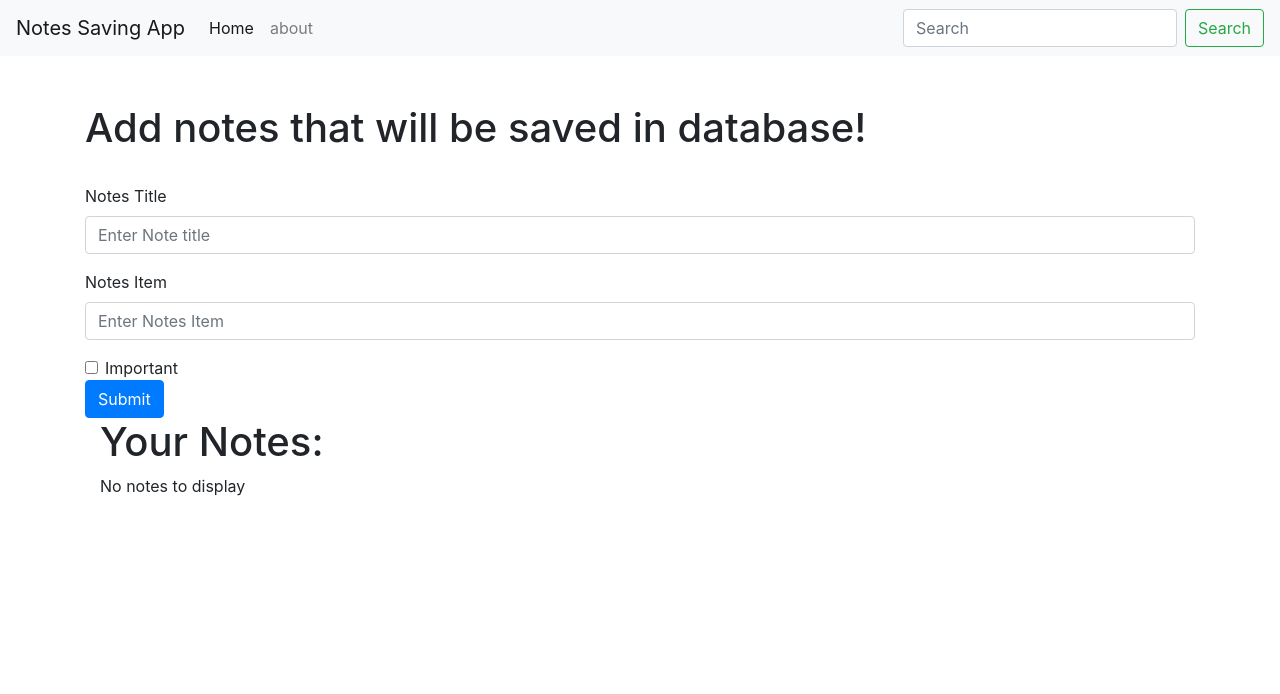
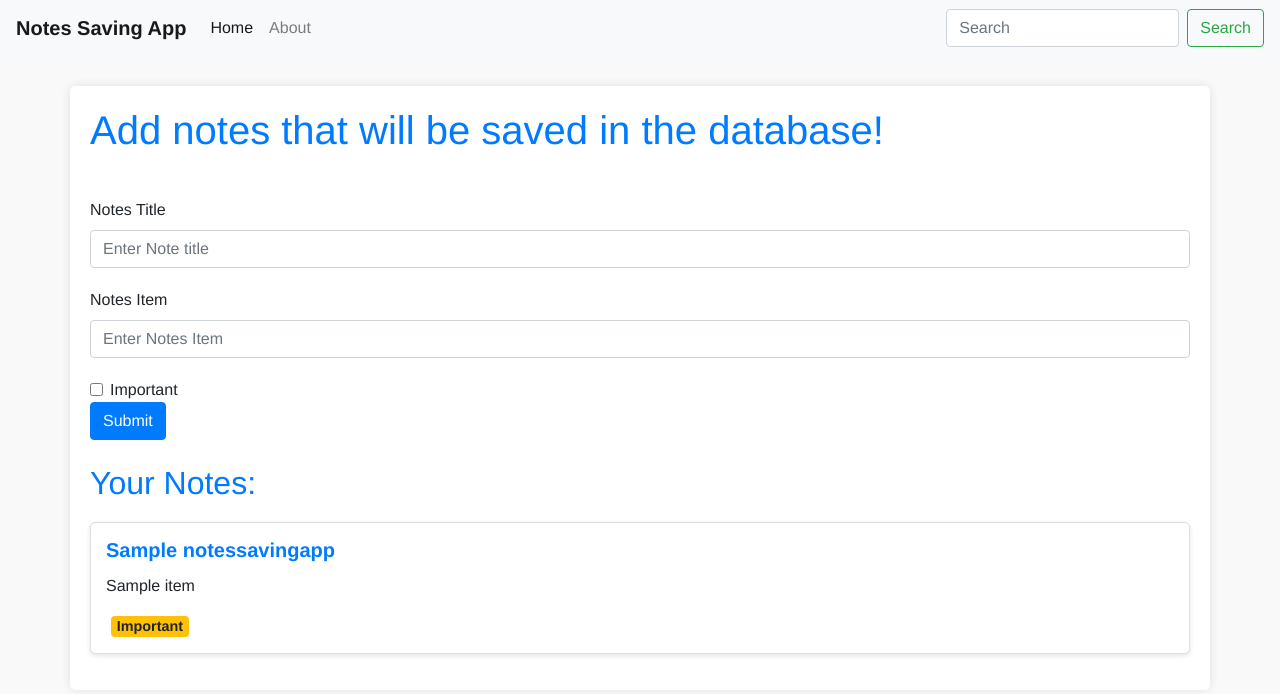
Before and after one commit to GyanPrakashkushwaha/notes-saving-app, a FastAPI app: page / in a window 1280 px wide. Shown: the top 694 px of the page. Run offline with FastAPI, Linux system fonts and the light colour scheme; a database or web service that is not in the repository returns one stand-in record (values such as "Sample title").

Commit message:
Completed....

```diff
--- a/routes/note.py
+++ b/routes/note.py
@@ -13,14 +13,13 @@ async def read_item(request: Request):
     docs = list(client.notesSaving.notesSavingApp.find({}))
 
     docs_new = []
-    for item in docs:
-        # Use get method to access the values and provide a default value of an empty string
-        docs_new.append({
-            "_id": str(item["_id"]),
-            "title": str(item.get('title')),
-            "desc": str(item.get("item")),
-            "item": str(item.get("important"))
-        })
+    for doc in docs:
+        note_dict = {
+            'title': doc['title'],
+            'item': doc['item'],
+            'important': doc['important']
+        }
+        docs_new.append(note_dict)
 
     return templates.TemplateResponse("index.html", {"request": request, 'docs': docs_new})
 
--- a/static/style.css
+++ b/static/style.css
@@ -1 +1,103 @@
-css
+/* static/style.css */
+
+body {
+    font-family: "Helvetica Neue", Arial, sans-serif;
+    background-color: #f9f9f9;
+}
+
+.navbar {
+    background-color: #007bff;
+}
+
+.navbar-brand {
+    color: #fff;
+    font-weight: bold;
+}
+
+.container {
+    margin-top: 30px;
+    padding: 20px;
+    border-radius: 5px;
+    background-color: #ffffff;
+    box-shadow: 0px 0px 10px rgba(0, 0, 0, 0.1);
+}
+
+h1 {
+    color: #007bff;
+    margin-bottom: 20px;
+}
+
+h2 {
+    color: #007bff;
+    margin-bottom: 20px;
+}
+
+.form-group {
+    margin-bottom: 20px;
+}
+
+.form-check {
+    margin-top: 10px;
+}
+
+.btn-primary {
+    background-color: #007bff;
+    border-color: #007bff;
+}
+
+.btn-primary:hover {
+    background-color: #0056b3;
+    border-color: #0056b3;
+}
+
+.notes-list .card {
+    border: 1px solid #ddd;
+    border-radius: 5px;
+    box-shadow: 0px 2px 5px rgba(0, 0, 0, 0.1);
+}
+
+.notes-list .card-body {
+    padding: 15px;
+}
+
+.notes-list .card-title {
+    font-size: 1.25rem;
+    font-weight: bold;
+    color: #007bff;
+}
+
+.notes-list .badge {
+    font-size: 0.9rem;
+    margin-left: 5px;
+    background-color: #ffc107;
+    color: #212529;
+}
+
+#success-message {
+    margin-top: 10px;
+    padding: 10px;
+    border: 1px solid #28a745;
+    border-radius: 5px;
+    background-color: #d4edda;
+    color: #28a745;
+    display: none;
+}
+
+#success-message::before {
+    content: '\2713'; /* Checkmark Unicode character */
+    margin-right: 5px;
+    font-weight: bold;
+    color: #28a745;
+}
+
+@media (max-width: 576px) {
+    .container {
+        padding: 10px;
+    }
+}
+
+@media (min-width: 576px) {
+    .container {
+        padding: 20px;
+    }
+}
--- a/templates/index.html
+++ b/templates/index.html
@@ -6,14 +6,19 @@
     <meta name="viewport" content="width=device-width, initial-scale=1, shrink-to-fit=no">
 
     <!-- Bootstrap CSS -->
-    <link rel="stylesheet" href="https://cdn.jsdelivr.net/npm/bootstrap@4.0.0/dist/css/bootstrap.min.css" integrity="sha384-Gn5384xqQ1aoWXA+058RXPxPg6fy4IWvTNh0E263XmFcJlSAwiGgFAW/dAiS6JXm" crossorigin="anonymous">
+    <link rel="stylesheet" href="https://cdn.jsdelivr.net/npm/bootstrap@4.0.0/dist/css/bootstrap.min.css"
+          integrity="sha384-Gn5384xqQ1aoWXA+058RXPxPg6fy4IWvTNh0E263XmFcJlSAwiGgFAW/dAiS6JXm" crossorigin="anonymous">
 
-    <title>notes saving app</title>
+    <!-- Custom CSS -->
+    <link rel="stylesheet" href="/static/style.css">
+
+    <title>Notes Saving App</title>
 </head>
 <body>
 <nav class="navbar navbar-expand-lg navbar-light bg-light">
     <a class="navbar-brand" href="#">Notes Saving App</a>
-        <button class="navbar-toggler" type="button" data-toggle="collapse" data-target="#navbarSupportedContent" aria-controls="navbarSupportedContent" aria-expanded="false" aria-label="Toggle navigation">
+    <button class="navbar-toggler" type="button" data-toggle="collapse" data-target="#navbarSupportedContent"
+            aria-controls="navbarSupportedContent" aria-expanded="false" aria-label="Toggle navigation">
         <span class="navbar-toggler-icon"></span>
     </button>
 
@@ -23,7 +28,7 @@
                 <a class="nav-link" href="#">Home <span class="sr-only">(current)</span></a>
             </li>
             <li class="nav-item">
-              <a class="nav-link" href="#">about</a>
+                <a class="nav-link" href="#">About</a>
             </li>
         </ul>
         <form class="form-inline my-2 my-lg-0">
@@ -32,24 +37,19 @@
         </form>
     </div>
 </nav>
-
+<div class="container">
+    <h1> Add notes that will be saved in the database!</h1>
     <br/>
-      <br/>
-
-
-      <div class="container">
-
-        <h1> Add notes that will be saved in database!</h1>
-        <br/>
-        <form method="post">
-
+    <form method="post" onsubmit="handleSubmit(event)">
         <div class="form-group">
             <label for="title">Notes Title</label>
-              <input type="text" class="form-control" id="title" name="title" aria-describedby="emailHelp" placeholder="Enter Note title">
+            <input type="text" class="form-control" id="title" name="title" aria-describedby="emailHelp"
+                   placeholder="Enter Note title">
         </div>
         <div class="form-group">
             <label for="item">Notes Item</label>
-              <input type="text" class="form-control" id="item" name="item" aria-describedby="emailHelp" placeholder="Enter Notes Item">
+            <input type="text" class="form-control" id="item" name="item" aria-describedby="emailHelp"
+                   placeholder="Enter Notes Item">
         </div>
         <div class="form-check">
             <input type="checkbox" class="form-check-input" id="important" name="important">
@@ -58,19 +58,61 @@
         <button type="submit" class="btn btn-primary">Submit</button>
     </form>
 
-        <div class="container">
-          <h1>Your Notes:</h1>
-          {% if not docs_new %}
+    <div class="notes-list mt-4">
+        <h2>Your Notes:</h2>
+        {% if not docs %}
             <p>No notes to display</p>
+        {% else %}
+            {% for doc in docs %}
+                <div class="card mb-3">
+                    <div class="card-body">
+                        <h5 class="card-title">{{ doc.title }}</h5>
+                        <p class="card-text">{{ doc.item }}</p>
+                        {% if doc.important %}
+                            <span class="badge badge-warning">Important</span>
                         {% endif %}
-          {% for doc in docs_new %}
-            <p>{{ doc.title }}</p>
-            <p>{{ doc.item }}</p>
-            <p>{{ doc.important }}</p>
-            <hr>
+                    </div>
+                </div>
             {% endfor %}
+        {% endif %}
     </div>
 </div>
 
+<div id="success-message">Success! Note saved.</div>
+
+<script>
+    function showSuccessMessage() {
+        const successMessage = document.getElementById("success-message");
+        successMessage.style.display = "block";
+    }
+
+    async function handleSubmit(event) {
+        event.preventDefault();
+        const form = event.target;
+        const formData = new FormData(form);
+
+        // Check if the "Notes Title" and "Notes Item" fields are filled
+        const title = formData.get("title");
+        const item = formData.get("item");
+        if (!title.trim() || !item.trim()) {
+            alert("Please fill in both the Notes Title and Notes Item fields.");
+            return;
+        }
+
+        const response = await fetch(form.action, {
+            method: "POST",
+            body: formData,
+        });
+
+        if (response.ok) {
+            showSuccessMessage();
+            form.reset();
+        }
+    }
+
+    const form = document.querySelector("form");
+    form.addEventListener("submit", handleSubmit);
+</script>
+
 </body>
 </html>
```
Lines whose indentation alone changed are shown as unchanged.
